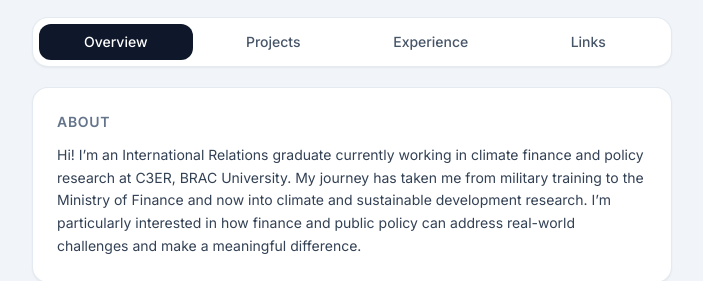
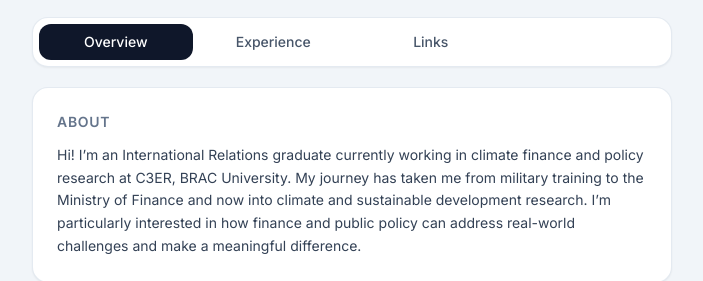
Before and after one commit to jwasef21/jwasef21.github.io, a plain HTML site: page index.html in a window 1280 px wide. Shown: the part 528-809 px from the top of the page, without its empty margins (288-991 px from the left). Drawn offline with nearby package versions, Linux system fonts and the light colour scheme.

Commit message:
Update index.html

```diff
--- a/index.html
+++ b/index.html
@@ -965,7 +965,7 @@ url:e,reason:"blocked_domain_not_allowlisted"},b.parentOrigin);throw new DOMExce
     <!-- Navigation Tabs -->
     <nav aria-label="Portfolio sections" class="bg-white dark:bg-slate-900 p-1.5 rounded-2xl border border-slate-200/90 dark:border-slate-800 shadow-sm grid grid-cols-4 gap-1">
       <button type="button" data-tab="overview" class="tab-btn tab-active py-2 px-2 rounded-xl text-xs sm:text-sm font-medium transition-colors text-center">Overview</button>
-      <button type="button" data-tab="projects" class="tab-btn py-2 px-2 rounded-xl text-xs sm:text-sm font-medium text-slate-600 dark:text-slate-400 hover:text-slate-900 dark:hover:text-white transition-colors text-center">Projects</button>
+      <button type="button" data-tab="projects" class="hidden tab-btn py-2 px-2 rounded-xl text-xs sm:text-sm font-medium text-slate-600 dark:text-slate-400 hover:text-slate-900 dark:hover:text-white transition-colors text-center">Projects</button>
       <button type="button" data-tab="experience" class="tab-btn py-2 px-2 rounded-xl text-xs sm:text-sm font-medium text-slate-600 dark:text-slate-400 hover:text-slate-900 dark:hover:text-white transition-colors text-center">Experience</button>
       <button type="button" data-tab="links" class="tab-btn py-2 px-2 rounded-xl text-xs sm:text-sm font-medium text-slate-600 dark:text-slate-400 hover:text-slate-900 dark:hover:text-white transition-colors text-center">Links</button>
     </nav>
```
